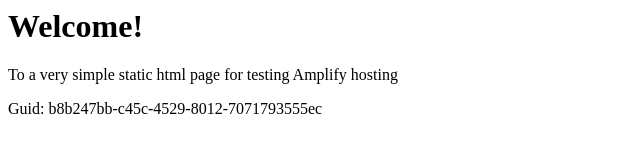
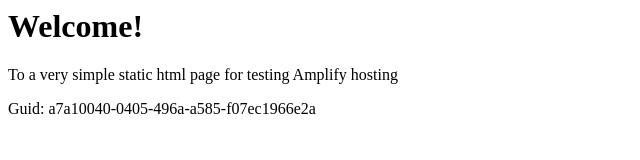
Before and after one commit to aws-aemilia-kix/Github-PR-Commit-Integration-Test-DoNotTouch-Gith-BKMSSQOA-v1-preprod-ap-northeast-3, a website: page src/index.html in a window 1280 px wide. Shown: the full height of the page, 0-640 px from the left. Drawn offline with Linux system fonts and the light colour scheme.

Commit message:
commit from integ tests

```diff
--- a/src/index.html
+++ b/src/index.html
@@ -12,6 +12,6 @@
 <body>
     <h1>Welcome!</h1>
     <p>To a very simple static html page for testing Amplify hosting</p>
-    <p>Guid: b8b247bb-c45c-4529-8012-7071793555ec</p></body>
+    <p>Guid: a7a10040-0405-496a-a585-f07ec1966e2a</p></body>
 
 </html>
```
